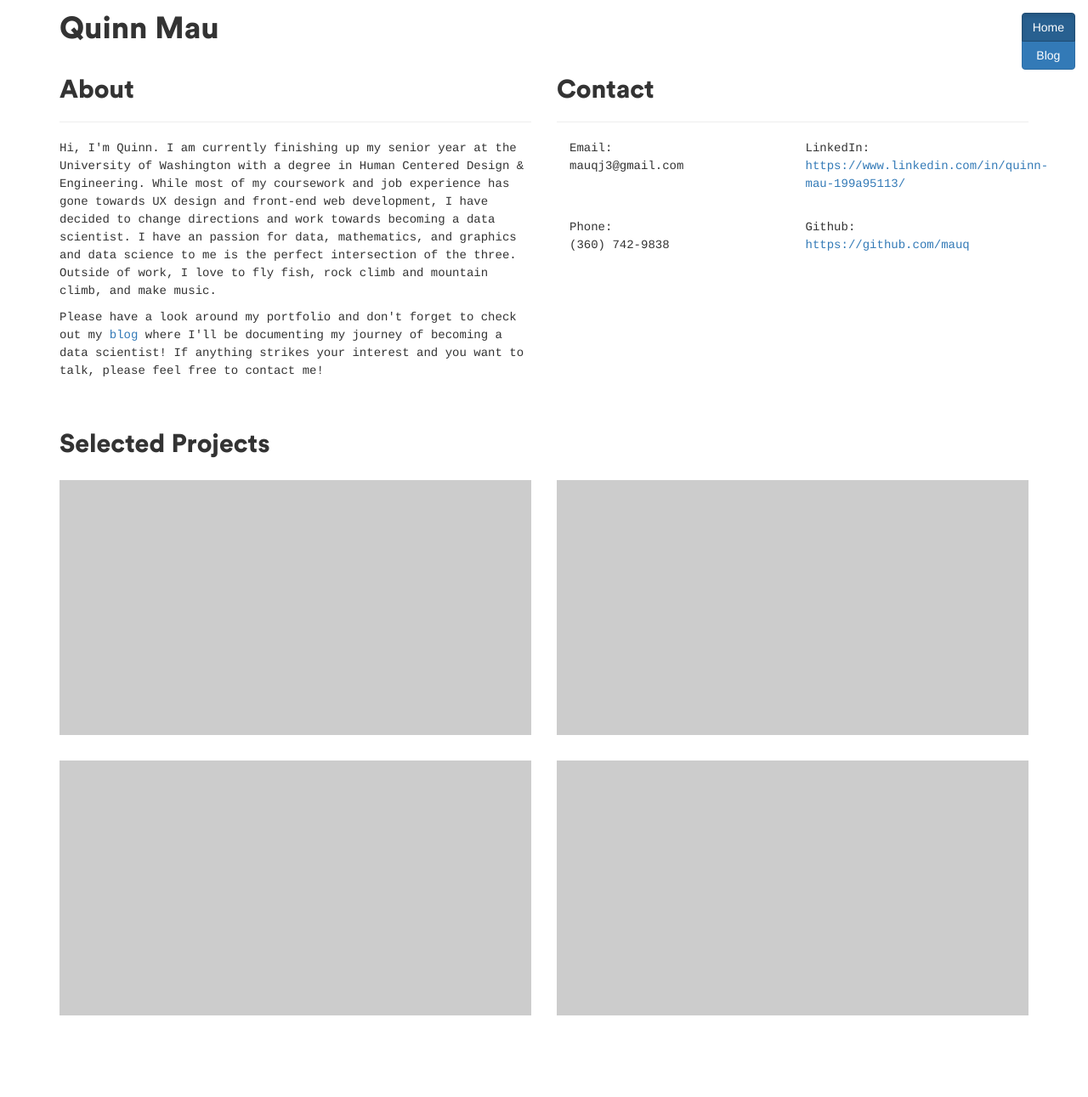
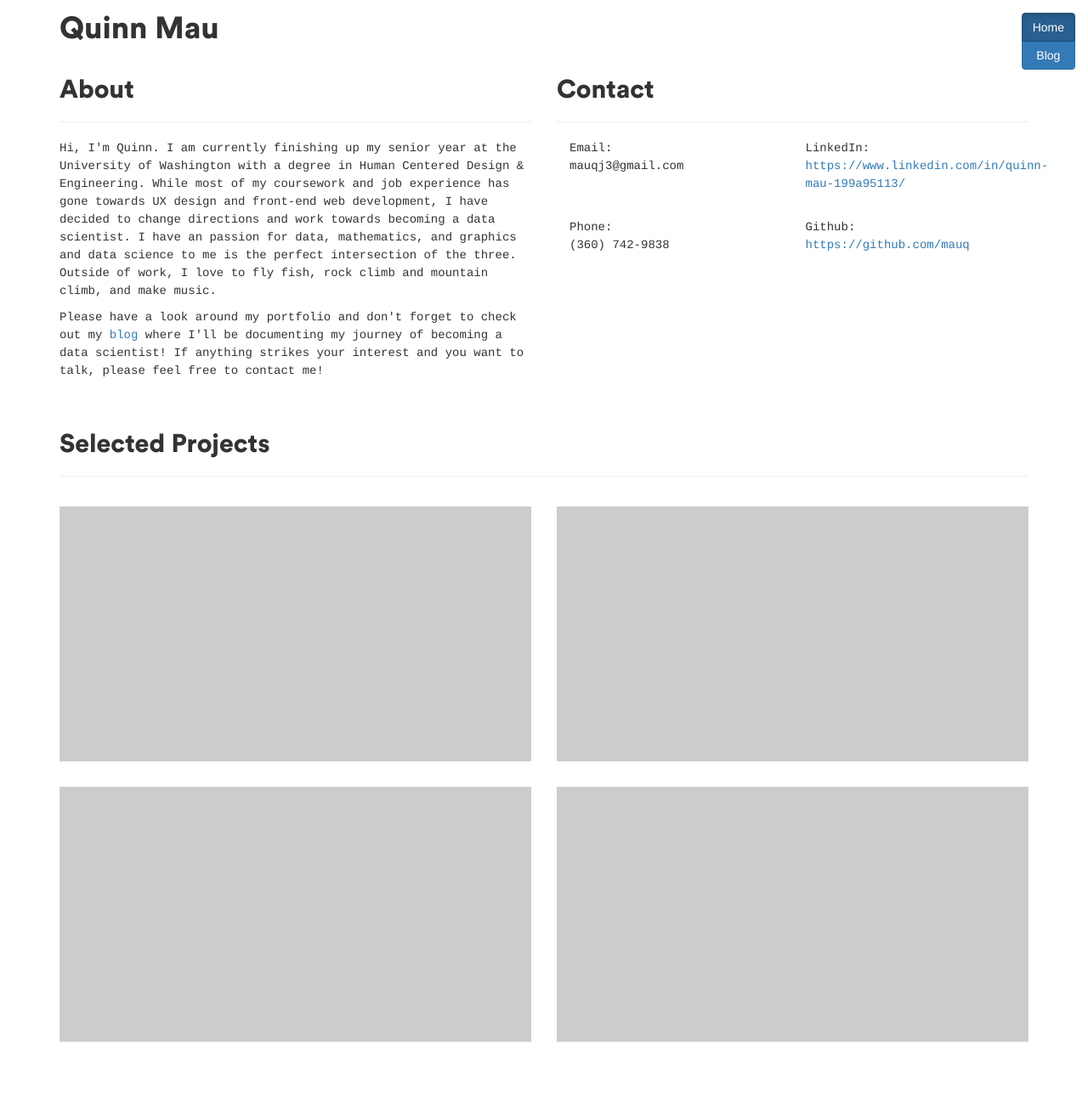
Before and after one commit to mauq/portfolio, a Jekyll site: the page built from index.html, in a window 1280 px wide. Shown: the whole page at 85% size. Built offline with Jekyll 4.4.1, drawn with Linux system fonts in a browser that asks for light colours; nearby versions of some CDN libraries; before the commit the page ends 1260 px from its top, so only the background shows below that.

```diff
--- a/_layouts/home.html
+++ b/_layouts/home.html
@@ -18,19 +18,19 @@
           <div class="col-xs-12 col-sm-6">
             <h2>Contact</h2>
             <hr></hr>
-            <div class="col-xs-6 contact-item">
+            <div class="col-xs-12 col-sm-6 contact-item">
               <p>Email:</p>
               <p>mauqj3@gmail.com</p>
             </div>
-            <div class="col-xs-6 contact-item">
+            <div class="col-xs-12 col-sm-6 contact-item">
               <p>LinkedIn:</p>
               <p><a href="https://www.linkedin.com/in/quinn-mau-199a95113/">https://www.linkedin.com/in/quinn-mau-199a95113/</a></p>
             </div>
-            <div class="col-xs-6 contact-item">
+            <div class="col-xs-12 col-sm-6 contact-item">
               <p>Phone: </p>
               <p>(360) 742-9838</p>
             </div>
-            <div class="col-xs-6 contact-item">
+            <div class="col-xs-12 col-sm-6 contact-item">
               <p>Github: </p>
               <p><a href="https://github.com/mauq">https://github.com/mauq</a></p>
             </div>
@@ -41,7 +41,7 @@
 
       <section id="selected-projects">
         <h2>Selected Projects</h2>
-
+        <hr></hr>
         <div class="row">
           <div class="col-xs-12 col-sm-6">
             <div class="work-item">
--- a/_sass/home.scss
+++ b/_sass/home.scss
@@ -4,6 +4,7 @@
   width: 100%;
   margin-bottom: 15px;
   margin-top: 15px;
+  transition: background-color .75s ease-out;
   &:hover {
     background-color: rgba(0,0,0,.4);
   }
--- a/assets/main.scss
+++ b/assets/main.scss
@@ -60,8 +60,17 @@
   font-family: "CircularStd-Black";
 }
 
+// h1 {
+//   color: #F52633;
+// }
+
 label {
   font-family: "Helvetica";
+}
+
+li {
+  text-decoration: underline;
+  list-style: none;
 }
 
 // Import partials from the `minima` theme.
```
